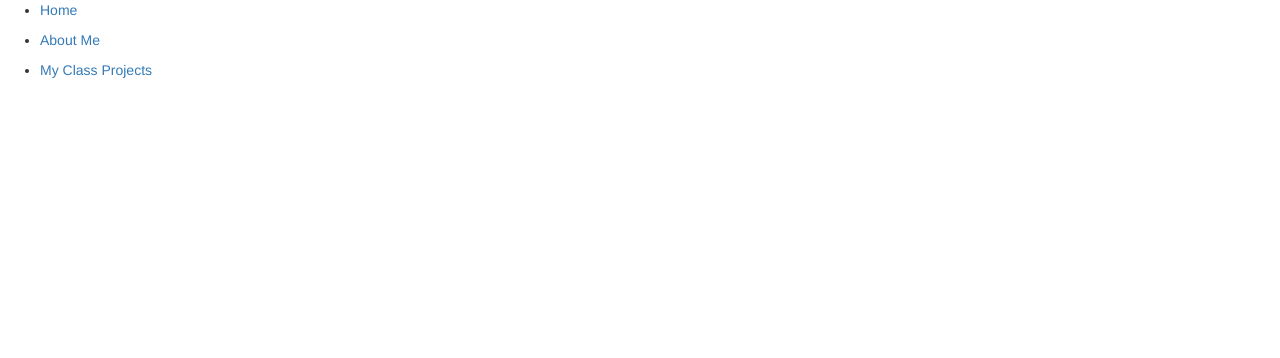
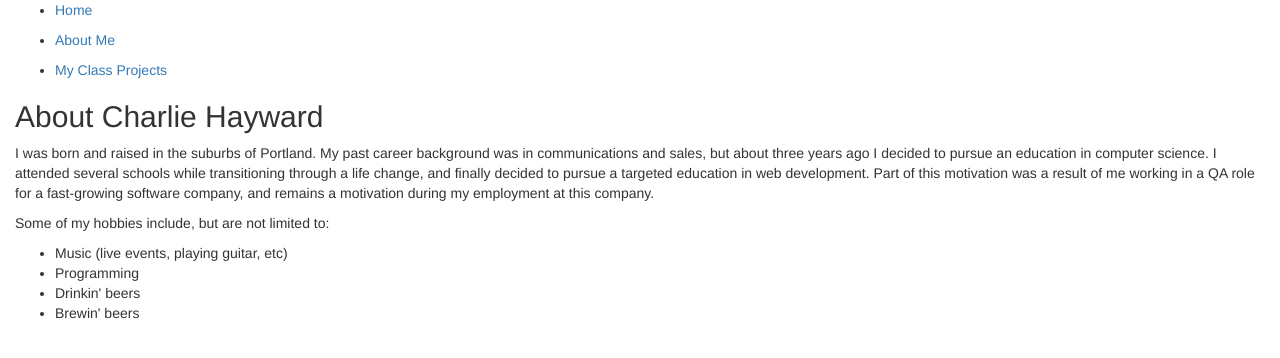
Before and after one commit to chayward81/IP1CH, a plain HTML site: page about.html in a window 1280 px wide. Drawn offline with Linux system fonts and the light colour scheme.

Commit message:
Add about me paragraph and ul

```diff
--- a/about.html
+++ b/about.html
@@ -6,7 +6,8 @@
     <link href="css/bootstrap.css" rel="stylesheet"  media="screen">
     <link href="css/stylesheet.css" rel="stylesheet"  media="screen">
   </head>
-  <body>
+  <body class="container-fluid">
+
     <nav>
       <ul>
         <li><a href="index.html"><p>Home</p></a></li>
@@ -15,5 +16,16 @@
       </ul>
     <nav>
 
+    <h2>About Charlie Hayward</h2>
+    <p>I was born and raised in the suburbs of Portland. My past career background was in communications and sales, but about three years ago I decided to pursue an education in computer science. I attended several schools while transitioning through a life change, and finally decided to pursue a targeted education in web development. Part of this motivation was a result of me working in a QA role for a fast-growing software company, and remains a motivation during my employment at this company.</p>
+
+    <p>Some of my hobbies include, but are not limited to:</p>
+    <ul>
+      <li>Music (live events, playing guitar, etc)</li>
+      <li>Programming</li>
+      <li>Drinkin' beers</li>
+      <li>Brewin' beers</li>
+    </ul>
+
   </body>
 </html>
```
